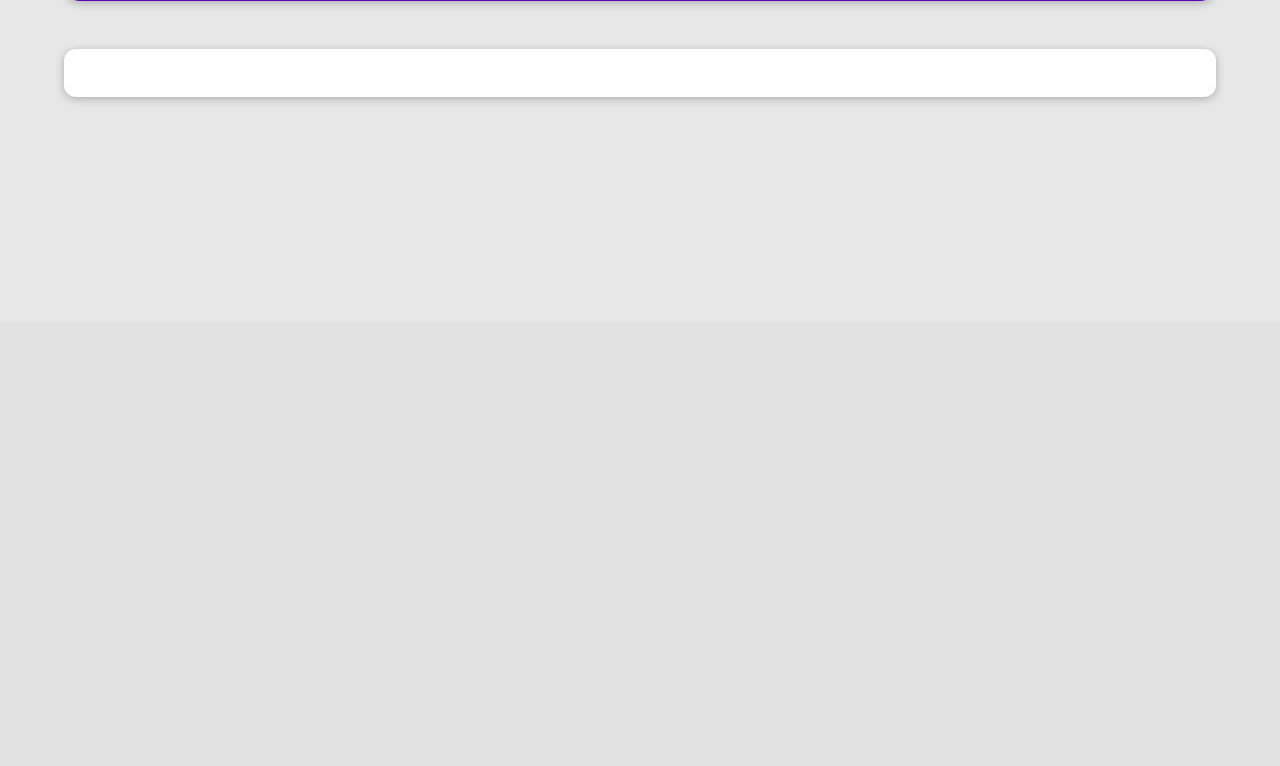
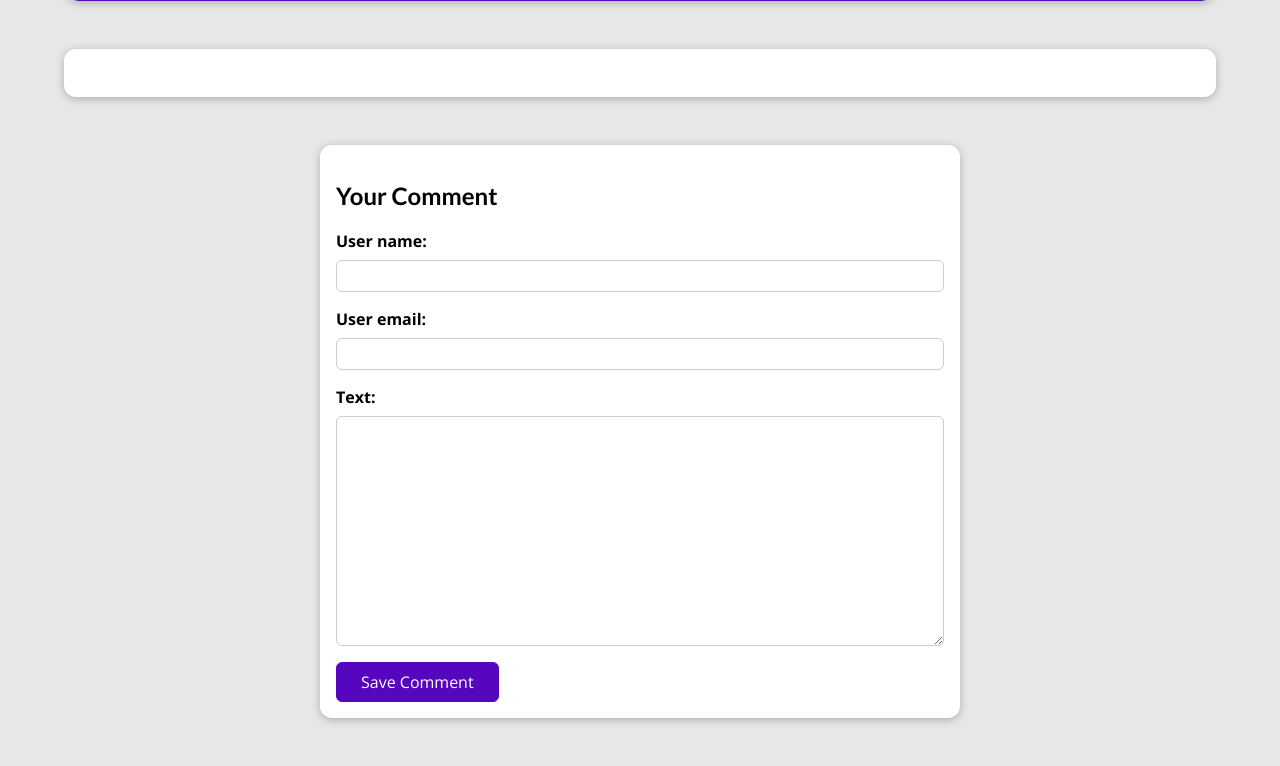
Before and after one commit to Al-0/django, a Django app: template my_site/blog/templates/blog/post-detail.html in a window 1280 px wide. Shown: the part 479-1245 px from the top of the page. Before the commit the page ends 580 px from the top, so only its background shows below. Run offline with Django 4.2, Linux system fonts and the light colour scheme; the template is opened without the code that fills it: values that come from a table or form of the project are taken from there, others are empty.

Commit message:
Add the comment form and model

```diff
--- /dev/null
+++ b/my_site/blog/forms.py
@@ -0,0 +1,13 @@
+from django import forms
+
+from .models import Comment
+
+class CommentForm(forms.ModelForm):
+    class Meta:
+        model = Comment
+        exclude = ['post']
+        labels = {
+            'user_name': 'Your name',
+            'user_email': 'Your email',
+            'text': 'Your comment'
+        },
--- a/my_site/blog/models.py
+++ b/my_site/blog/models.py
@@ -28,3 +28,10 @@
     content = models.TextField(validators=[MinLengthValidator(10)])
     author = models.ForeignKey(Author, related_name="posts", null=True, on_delete=models.SET_NULL)
     tags = models.ManyToManyField(Tag)
+
+
+class Comment(models.Model):
+    user_name = models.CharField(max_length=50)
+    user_email = models.EmailField()
+    text = models.TextField(max_length=500)
+    post = models.ForeignKey(Post, on_delete=models.CASCADE, related_name='comments')
--- a/my_site/blog/static/blog/post-detail.css
+++ b/my_site/blog/static/blog/post-detail.css
@@ -73,3 +73,49 @@
   padding: 0.5rem 1rem;
   border-radius: 8px;
 }
+
+.form-control {
+  margin-bottom: 1rem;
+}
+
+.form-control label {
+  font-weight: bold;
+  margin-bottom: 0.5rem;
+  display: block;
+}
+
+.form-control input,
+.form-control textarea {
+  display: block;
+  width: 100%;
+  font: inherit;
+  padding: 0.25rem;
+  border-radius: 6px;
+  border: 1px solid #ccc;
+}
+
+#comment-form {
+  margin: 3rem auto;
+  width: 90%;
+  max-width: 40rem;
+  border-radius: 12px;
+  background-color: white;
+  box-shadow: 0 2px 8px rgba(0, 0, 0, 0.25);
+  padding: 1rem;
+}
+
+#comment-form button {
+  font: inherit;
+  background-color: #5706c0;
+  color: white;
+  border: 1px solid #5706c0;
+  padding: 0.5rem 1.5rem;
+  border-radius: 6px;
+  cursor: pointer;
+}
+
+#comment-form button:hover,
+#comment-form button:active {
+  background-color: #6a08ea;
+  border-color: #6a08ea;
+}
--- a/my_site/blog/templates/blog/post-detail.html
+++ b/my_site/blog/templates/blog/post-detail.html
@@ -31,4 +31,19 @@
   <main>
     {{ post.content|linebreaks }}
   </main>
+
+  <section id="comment-form">
+    <h2>Your Comment</h2>
+    <form action="{% url "post-detail-page" post.slug %}" method="POST">
+      {% csrf_token %}
+      {% for form_field in comment_form %}
+      <div class="form-control">
+        {{ form_field.label_tag }}
+        {{ form_field }}
+        {{ form_field.errors }}
+      </div>
+      {% endfor %%}
+      <button>Save Comment</button>
+    </form>
+  </section>
 {% endblock content %}
--- a/my_site/blog/views.py
+++ b/my_site/blog/views.py
@@ -2,6 +2,7 @@
 from django.views.generic import ListView, DetailView
 
 from .models import Post
+from .forms import CommentForm
 
 # Create your views here.
 
@@ -31,4 +32,5 @@
     def get_context_data(self, **kwargs):
         context = super().get_context_data(**kwargs)
         context["tags"] = self.object.tags.all()
+        context['comment_form'] = CommentForm()
         return context
```
Also changed, not shown: my_site/blog/migrations/0003_comment.py (added).
